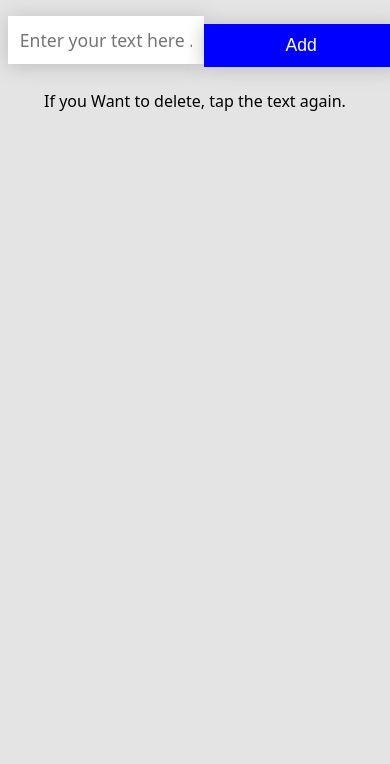
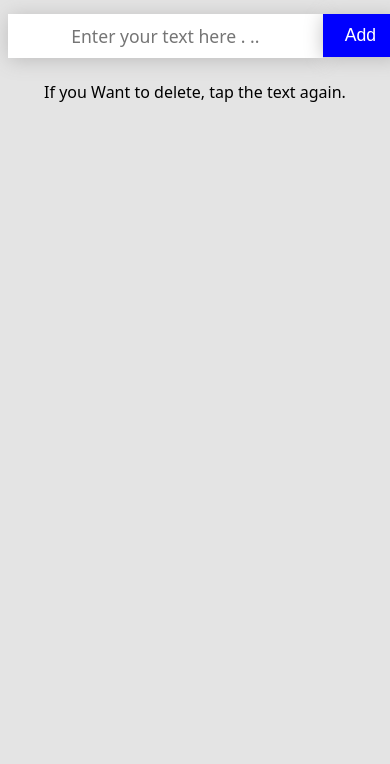
Before and after one commit to aYgCOO/basicTODO, a plain HTML site: page index.html in a window 390 px wide. Shown: the part 80-844 px from the top of the page. Drawn offline with Linux system fonts and the light colour scheme.

Commit message:
commit
commit

```diff
--- a/index.html
+++ b/index.html
@@ -69,16 +69,15 @@
         width: 100%;
       }
       #txt {
-        padding: 12px;
+        padding: 10px;
         width: 80%;
         text-align: center;
       }
       #sub {
         background-color: blue;
         padding: 11px;
-        width: 85%;
+        width: 20%;
         color: white;
-        margin-top: 10px;
         font-size: 1.1rem;
       }
     }
```
